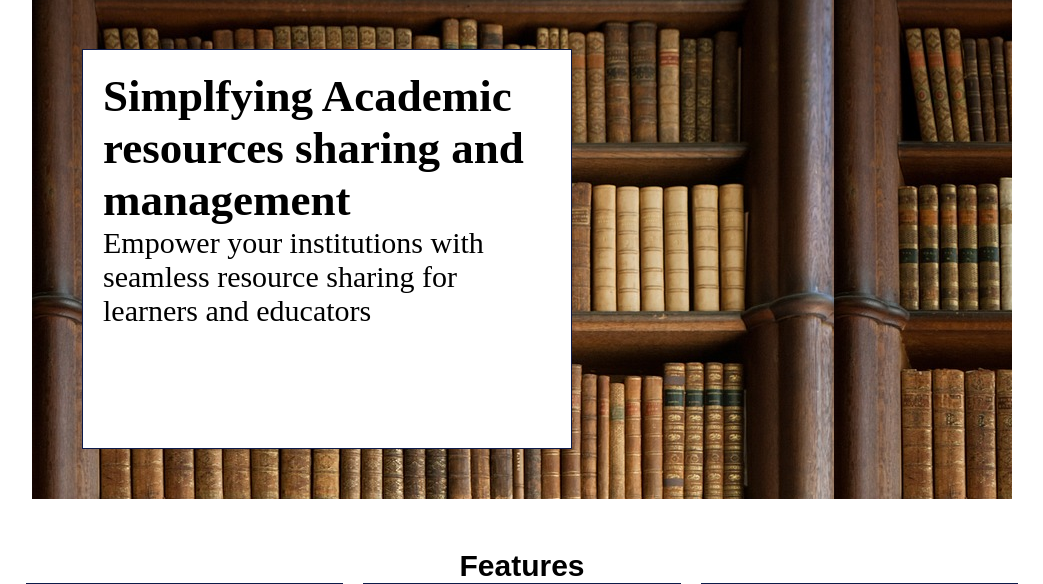
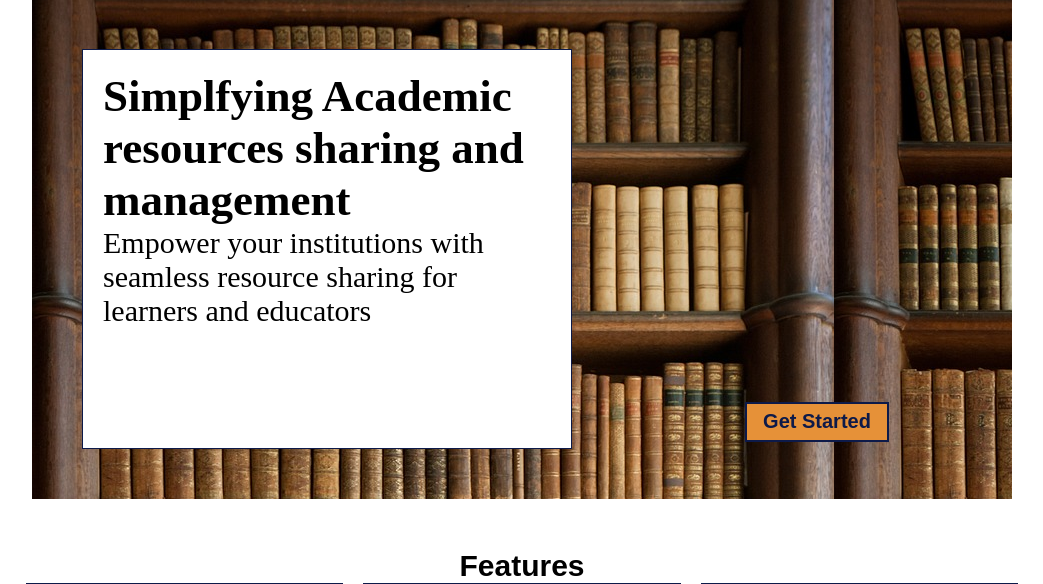
Before and after one commit to NiniolaX/ResourceHub, a Python web app: template templates/home.html in a window 1280 px wide. Shown: the part 113-697 px from the top of the page, without its empty margins (118-1161 px from the left). Run offline with Jinja, Linux system fonts and the light colour scheme; the template is opened without the code that fills it, so the values that code supplies are empty.

Commit message:
responsive frontend

```diff
--- a/templates/home.html
+++ b/templates/home.html
@@ -27,6 +27,9 @@
         <div class="inner_box">
             <h1>Simplfying Academic resources sharing and management</h1>
             <p>Empower your institutions with seamless resource sharing for learners and educators</p>
+        </div>
+        <div class="grid">
+            <button class="grid-box"><a href="sign_up.html"><p>Get Started</p></a></button>
         </div>
     </section>
     <p class="sub-head">Features</p>
--- a/templates/styles/footer.css
+++ b/templates/styles/footer.css
@@ -10,7 +10,7 @@
 .login_bot {
     height: 50px;
     width: 100%;
-    background-color: orange;
+    background-color: #E69138;
     font-size: larger;
     font-family: Arial, Helvetica, sans-serif;
 }
@@ -19,7 +19,7 @@
     color: #fff;
 }
 .foot {
-    color: orange;
+    color: #E69138;
 }
 footer div p {
     margin-top: 20px;
--- a/templates/styles/home.css
+++ b/templates/styles/home.css
@@ -109,3 +109,18 @@ h2 {
     font-family: sans-serif;
     margin-top: 50px;
 }
+.grid {
+    display: grid;
+}
+.grid-box {
+    border: 2px solid #0D1A49;
+    height: 40px;
+    width: 144px;
+    color: #0D1A49;
+    background-color: #E69138;
+    font-size: 20px;
+    text-align: center;
+    font-weight: bold;
+    grid-row-start: 8;
+    grid-row-end: 9;
+}
```
